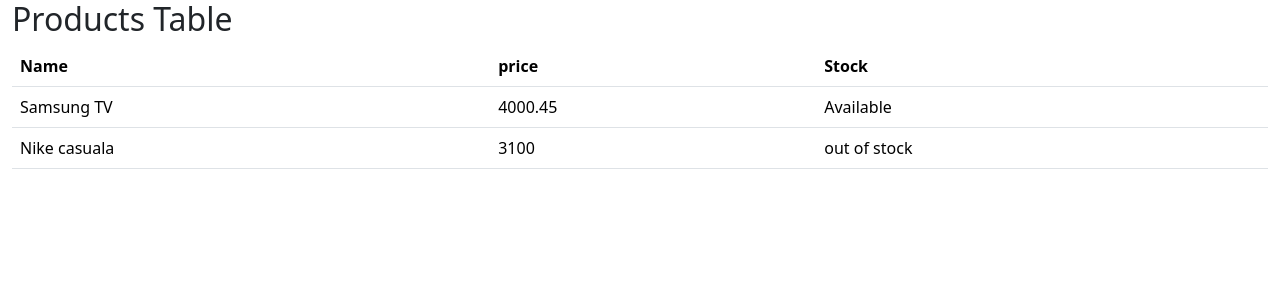
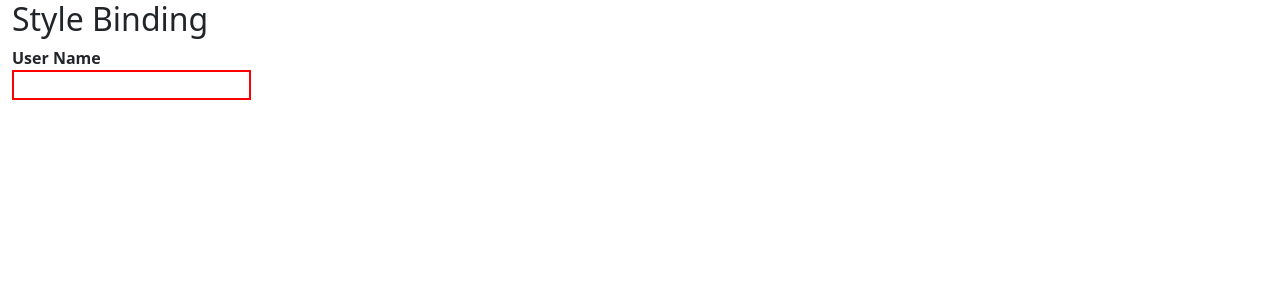
Before and after one commit to Newtamkashyap/React_Class_Project, a React (Create React App) app: page / in a window 1280 px wide. Shown: the top 300 px of the page. Built offline with nearby package versions, Linux system fonts and the light colour scheme.

Commit message:
style-binding-examples

```diff
--- a/src/App.js
+++ b/src/App.js
@@ -1,11 +1,12 @@
 import logo from './logo.svg';
 import './App.css';
 import { MountDemo } from './MemoDemo/mount_demo';
+import { StyleBinding } from './Style-binding/style_binding';
 
 function App() {
   return (
     <>
-    <MountDemo/>
+    <StyleBinding/>
     </>
   );
 }
--- /dev/null
+++ b/src/Style-binding/style-binding.css
@@ -0,0 +1,3 @@
+.remove_outline{
+    outline: none;
+}
--- /dev/null
+++ b/src/Style-binding/style_binding.jsx
@@ -0,0 +1,31 @@
+import { useState } from "react";
+// import './style-binding.css';
+
+export function StyleBinding() {
+
+    const [styleObject, setStyleObject] = useState({ border: '2px solid red' });
+
+    function handleNameChange(e) {
+        if (e.target.value.length === 0) { //if it is empty showing this color if not then else part
+            setStyleObject({ border: '2px solid red', boxShadow:"2px 2px 2px red" });
+        }
+        else {
+            setStyleObject({ border: '2px solid green', boxShadow:"2px 2px 2px green" });
+        }
+    }
+
+
+    return (
+
+        <div className="container-fluid">
+            <h2>Style Binding</h2>
+            <dl>
+                <dt>User Name</dt>
+                <dd>
+                    <input type='text' className="remove-outline" onChange={handleNameChange} style={styleObject} />
+                </dd>
+            </dl>
+        </div>
+
+    )
+}
--- a/src/index.js
+++ b/src/index.js
@@ -6,7 +6,7 @@
 import '../node_modules/bootstrap-icons/font/bootstrap-icons.css';
 import { MountDemo } from './MemoDemo/mount_demo';
 import reportWebVitals from './reportWebVitals';
-
+import { StyleBinding } from './Style-binding/style_binding';
 const root = ReactDOM.createRoot(document.getElementById('root'));
 root.render(
   <React.StrictMode>
```
